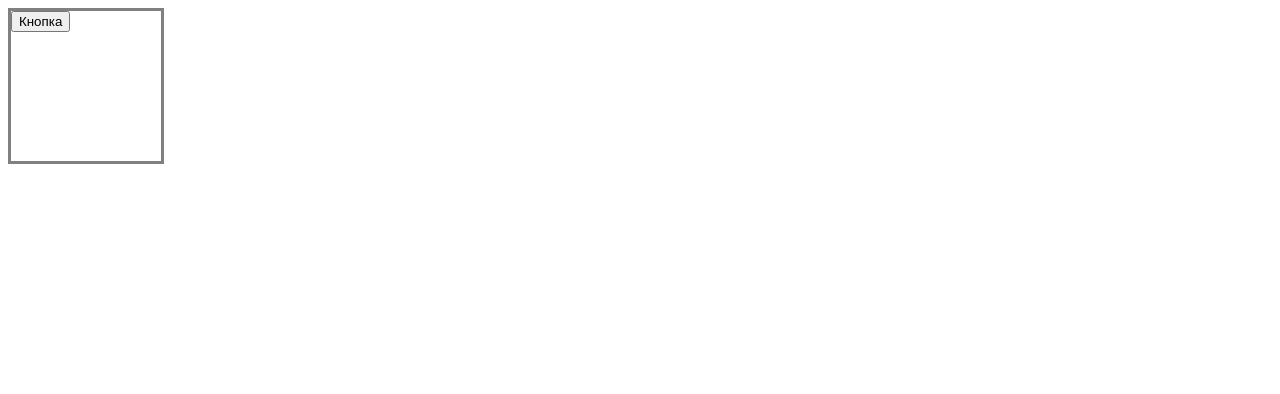
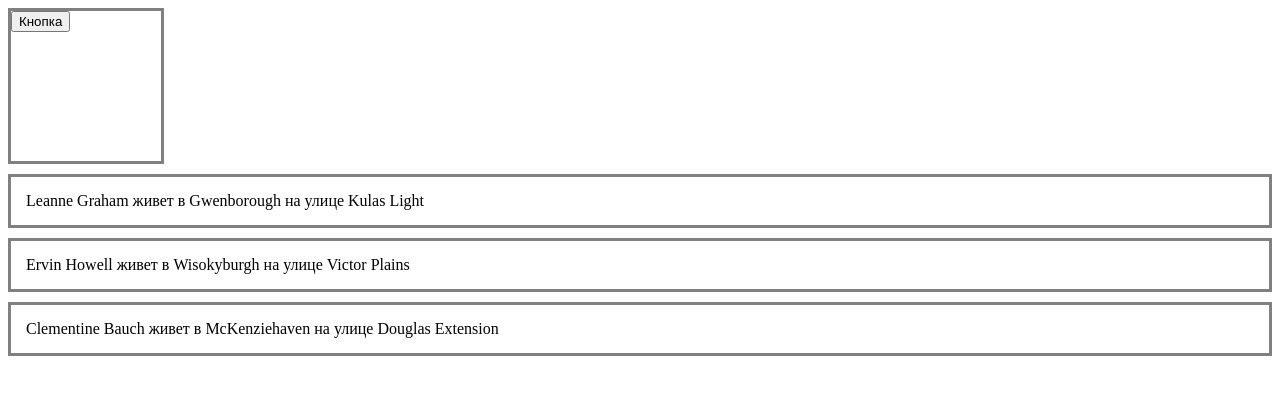
Before and after one commit to homie43/is-ts, a React (Create React App) app: page / in a window 1280 px wide. Shown: the top 394 px of the page. Built offline with nearby package versions, Linux system fonts and the light colour scheme.

Commit message:
create users

```diff
--- a/src/App.tsx
+++ b/src/App.tsx
@@ -1,10 +1,48 @@
 import Card, { CardVariant } from './components/Card';
+import UserList from './components/UserList';
+import { IUser } from './types/types';
 const App = () => {
+    const users: IUser[] = [
+        {
+            id: 1,
+            name: 'Leanne Graham',
+            email: 'ssss@sss',
+            address: {
+                street: 'Kulas Light',
+                city: 'Gwenborough',
+            },
+        },
+        {
+            id: 2,
+            name: 'Ervin Howell',
+            email: 'ssss@sss',
+            address: {
+                street: 'Victor Plains',
+                city: 'Wisokyburgh',
+            },
+        },
+        {
+            id: 3,
+            name: 'Clementine Bauch',
+            email: 'ssss@sss',
+            address: {
+                street: 'Douglas Extension',
+                city: 'McKenziehaven',
+            },
+        },
+    ];
+
     return (
         <div>
-            <Card variant={CardVariant.outlined} height='150px' width='150px'>
+            <Card
+                onClick={(num) => console.log('ddsds', num)}
+                variant={CardVariant.outlined}
+                height='150px'
+                width='150px'
+            >
                 <button>Кнопка</button>
             </Card>
+            <UserList users={users} />
         </div>
     );
 };
--- a/src/components/Card.tsx
+++ b/src/components/Card.tsx
@@ -10,9 +10,11 @@ interface CardProps {
     height?: string;
     children?: React.ReactNode; // отрисовывает то, что мы помещаем в <Card>
     variant: CardVariant;
+    onClick: (num: number) => void; // void если функция ничего не возращает
 }
 
-const Card: FC<CardProps> = ({ width, height, children, variant }) => {
+const Card: FC<CardProps> = ({ width, height, children, variant, onClick }) => {
+    const [state, setState] = React.useState(0);
     return (
         <div
             style={{
@@ -24,6 +26,7 @@ const Card: FC<CardProps> = ({ width, height, children, variant }) => {
                         : 'none',
                 background: variant === CardVariant.primary ? 'lightgray' : '',
             }}
+            onClick={() => onClick(state)}
         >
             {children}
         </div>
--- /dev/null
+++ b/src/components/UserList.tsx
@@ -0,0 +1,28 @@
+import React from 'react';
+import { IUser } from '../types/types';
+
+interface UserListProps {
+    users: IUser[];
+}
+
+const UserList: React.FC<UserListProps> = ({ users }) => {
+    return (
+        <div>
+            {users.map((user) => (
+                <div
+                    style={{
+                        marginTop: 10,
+                        padding: 15,
+                        border: '3px solid gray',
+                    }}
+                    key={user.id}
+                >
+                    {user.name} живет в {user.address.city} на улице{' '}
+                    {user.address.street}
+                </div>
+            ))}
+        </div>
+    );
+};
+
+export default UserList;
--- /dev/null
+++ b/src/types/types.tsx
@@ -0,0 +1,11 @@
+export interface IAddress {
+    street: string;
+    city: string;
+}
+
+export interface IUser {
+    id: number;
+    name: string;
+    email: string;
+    address: IAddress;
+}
```
